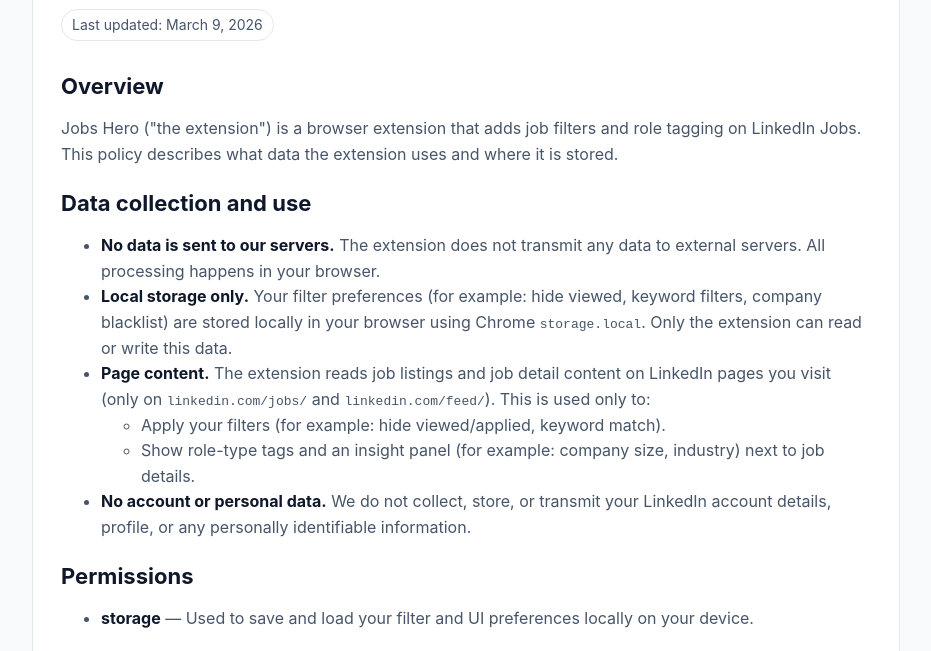
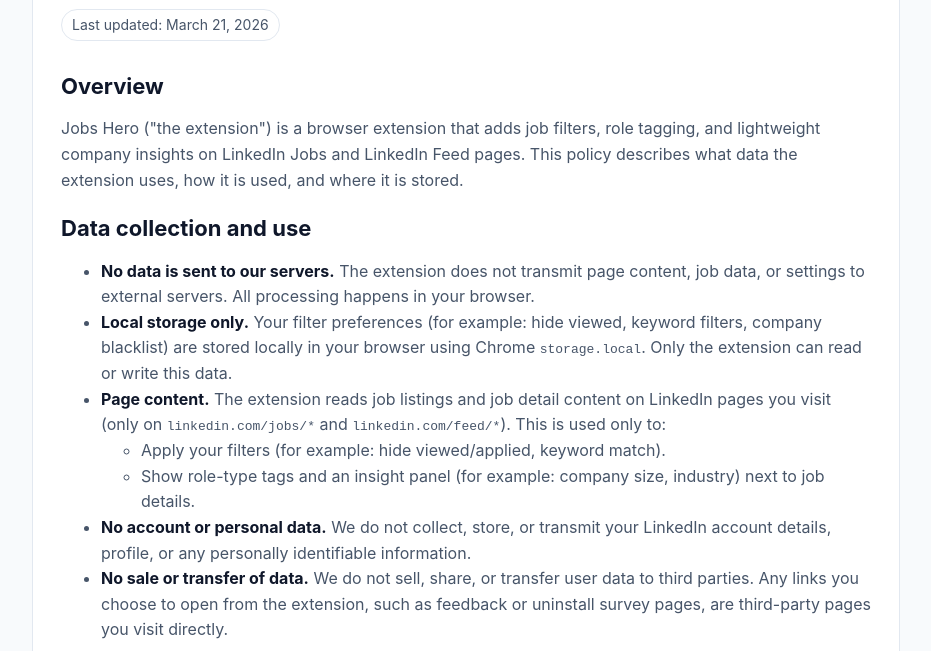
Before and after one commit to rishabhme12/job-mate, a browser extension: page docs/privacy-policy.html in a window 1280 px wide. Shown: the part 110-761 px from the top of the page, without its empty margins (174-1105 px from the left). Drawn offline with Linux system fonts and the light colour scheme.

Commit message:
release-final-1.03

```diff
--- a/docs/privacy-policy.html
+++ b/docs/privacy-policy.html
@@ -54,25 +54,26 @@
   <main class="wrap">
     <section class="card">
       <h1>Jobs Hero Privacy Policy</h1>
-      <div class="updated">Last updated: March 9, 2026</div>
+      <div class="updated">Last updated: March 21, 2026</div>
 
       <h2>Overview</h2>
       <p>
-        Jobs Hero ("the extension") is a browser extension that adds job filters and role tagging on LinkedIn Jobs.
-        This policy describes what data the extension uses and where it is stored.
+        Jobs Hero ("the extension") is a browser extension that adds job filters, role tagging, and lightweight company insights on LinkedIn Jobs and LinkedIn Feed pages.
+        This policy describes what data the extension uses, how it is used, and where it is stored.
       </p>
 
       <h2>Data collection and use</h2>
       <ul>
-        <li><strong>No data is sent to our servers.</strong> The extension does not transmit any data to external servers. All processing happens in your browser.</li>
+        <li><strong>No data is sent to our servers.</strong> The extension does not transmit page content, job data, or settings to external servers. All processing happens in your browser.</li>
         <li><strong>Local storage only.</strong> Your filter preferences (for example: hide viewed, keyword filters, company blacklist) are stored locally in your browser using Chrome <code>storage.local</code>. Only the extension can read or write this data.</li>
-        <li><strong>Page content.</strong> The extension reads job listings and job detail content on LinkedIn pages you visit (only on <code>linkedin.com/jobs/</code> and <code>linkedin.com/feed/</code>). This is used only to:
+        <li><strong>Page content.</strong> The extension reads job listings and job detail content on LinkedIn pages you visit (only on <code>linkedin.com/jobs/*</code> and <code>linkedin.com/feed/*</code>). This is used only to:
           <ul>
             <li>Apply your filters (for example: hide viewed/applied, keyword match).</li>
             <li>Show role-type tags and an insight panel (for example: company size, industry) next to job details.</li>
           </ul>
         </li>
         <li><strong>No account or personal data.</strong> We do not collect, store, or transmit your LinkedIn account details, profile, or any personally identifiable information.</li>
+        <li><strong>No sale or transfer of data.</strong> We do not sell, share, or transfer user data to third parties. Any links you choose to open from the extension, such as feedback or uninstall survey pages, are third-party pages you visit directly.</li>
       </ul>
 
       <h2>Permissions</h2>
```
Also changed, not shown: backlog.md (+6 -3 lines), docs/PRIVACY_POLICY.md (+5 -4 lines).
